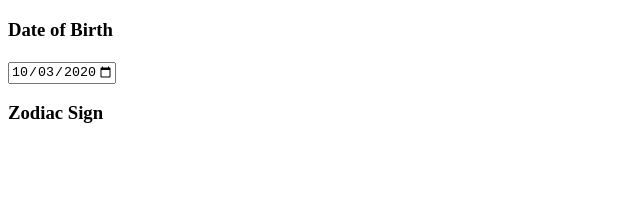
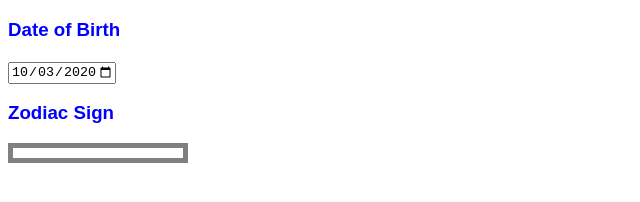
Before and after one commit to CL-mullins/Custom-Calculator, a plain HTML site: page index.html in a window 1280 px wide. Shown: the whole page, without its empty margins (0-640 px from the left). Drawn offline with Linux system fonts and the light colour scheme.

Commit message:
added styles

```diff
--- a/index.html
+++ b/index.html
@@ -1,6 +1,23 @@
 <!DOCTYPE html>
 <head>
     <title>Astrology Calculator</title>
+    <style>
+        h3 {
+            color: blue;
+            font-family:Arial, Helvetica, sans-serif;
+
+        }
+        span{
+            color: black;
+            font-family: Cambria, Cochin, Georgia, Times, 'Times New Roman', serif;
+        }
+        div {
+            width: 160px;
+            padding: 5px;
+            border: 5px solid grey;
+            margin: 0;
+        }
+    </style>
 </head>
 <body>
     <!--Input functions-->
@@ -10,8 +27,9 @@
             min="1930-01-01" max="2020-10-03"></h3>
 
     <h3>Zodiac Sign</h3>
-
+    <div>
     <span id = "zodiac-sign"></span>
+    </div>
 <script>
     //Stores input-birthtime and input-birthdate functions
     //Does calculations for birth chart
```
